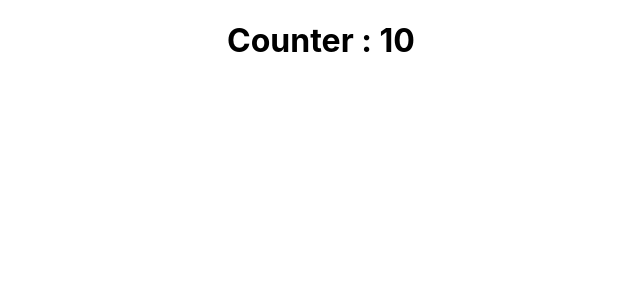
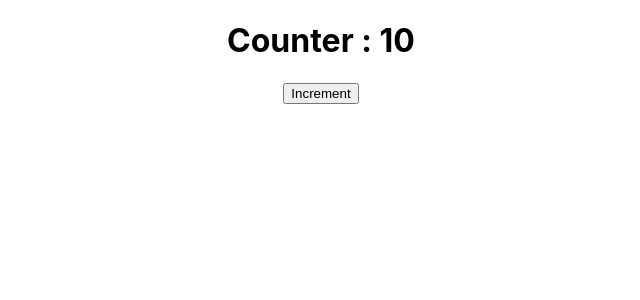
Before and after one commit to CodeCraftersGPT/tileskart3, a React (Create React App) app: page / in a window 1280 px wide. Shown: the top 300 px of the page, without its empty margins (319-959 px from the left). Built offline with nearby package versions, Linux system fonts and the light colour scheme.

Commit message:
6-useState-setCounter

```diff
--- a/src/Components/Counter.js
+++ b/src/Components/Counter.js
@@ -1,11 +1,17 @@
 import { useState } from "react";
 
 function Counter(){
-    const [count] = useState(10);
+    const [count,setCount] = useState(10);
+
+    function incrementCount(){
+        setCount(count+1);
+    }
+
     return (
-        <div>
+       <>
             <h1>Counter : {count}</h1>
-        </div>
+            <button onClick={incrementCount}>Increment</button>
+       </>
     )
 }
 
```
